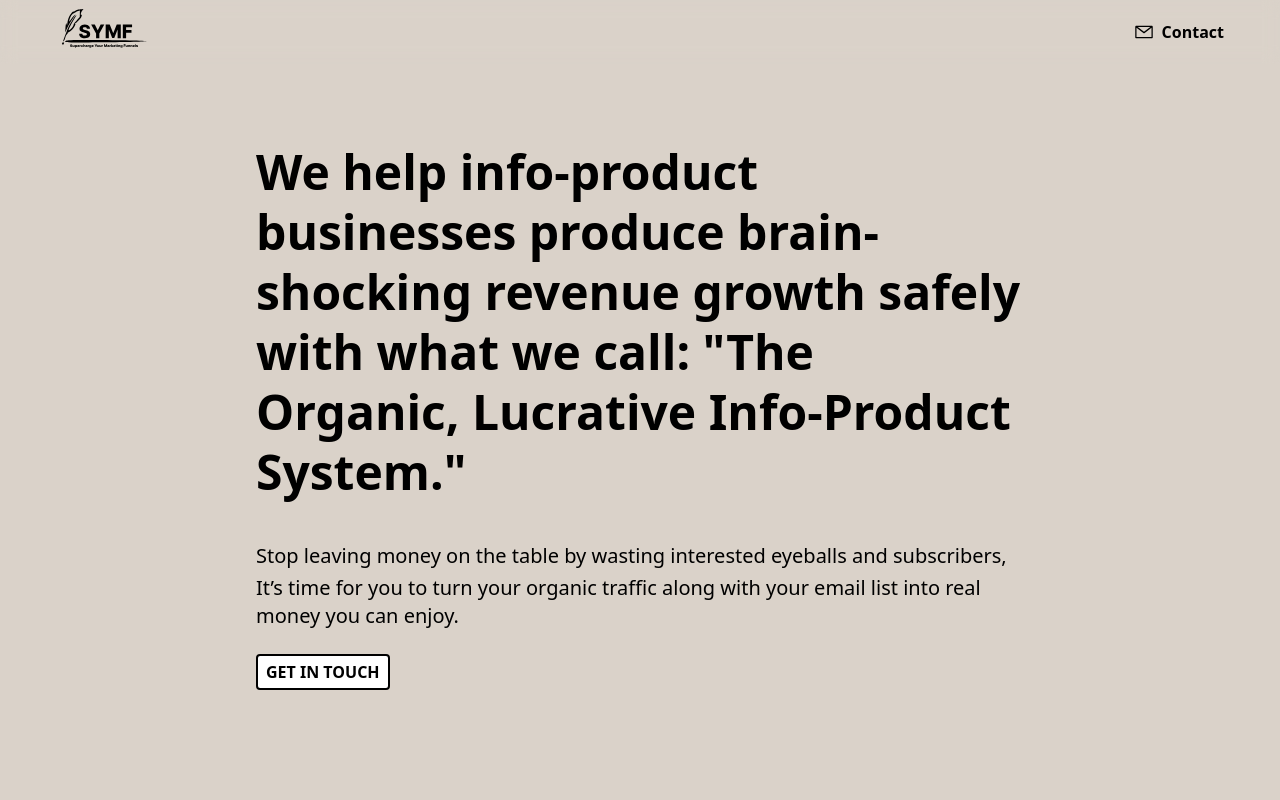
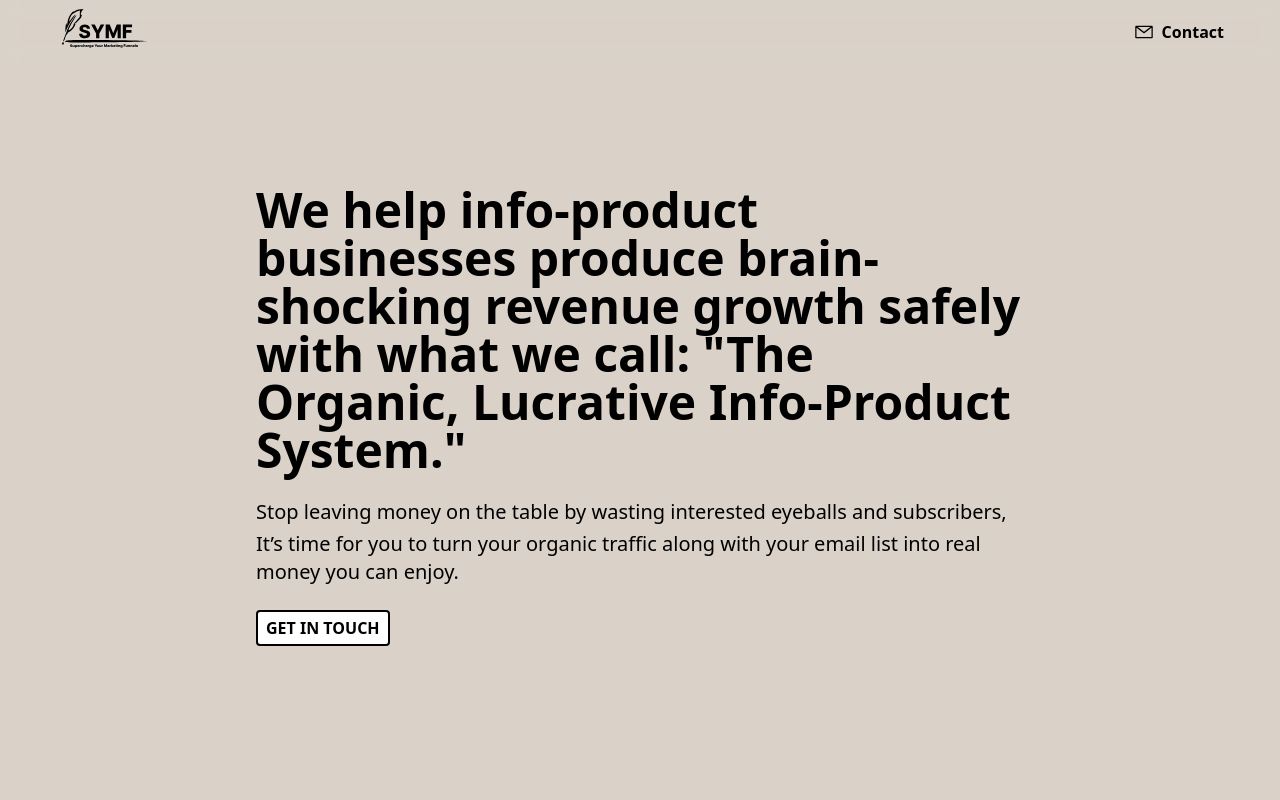
Before and after one commit to symfagency/symf-agency, a Next.js app: page / in a window 1280 px wide. Shown: the top 800 px of the page. Built offline with nearby package versions, Linux system fonts and the light colour scheme.

Commit message:
Tweak design

```diff
--- a/components/Hero.tsx
+++ b/components/Hero.tsx
@@ -18,7 +18,7 @@ const Hero = () => {
           <CSSTransition classNames="fade-up" timeout={config.delays.header}>
             <div className="text-center md:text-left">
               <div className="mx-auto flex w-fit flex-grow flex-col gap-6 md:flex-1">
-                <h1 className="text text-[clamp(2.25rem,8vw,3rem)] font-bold leading-tight">
+                <h1 className="text text-[clamp(2.25rem,8vw,3rem)] font-bold leading-none">
                   We help info-product businesses produce brain-shocking revenue
                   growth safely with what we call: &quot;The Organic, Lucrative
                   Info-Product System.&quot;
@@ -26,7 +26,7 @@ const Hero = () => {
 
                 <div>
                   <p className="md:text-xl">
-                    <span className="mt-4 mb-1 block">
+                    <span className="mb-1 block">
                       Stop leaving money on the table by wasting interested
                       eyeballs and subscribers,
                     </span>
```
